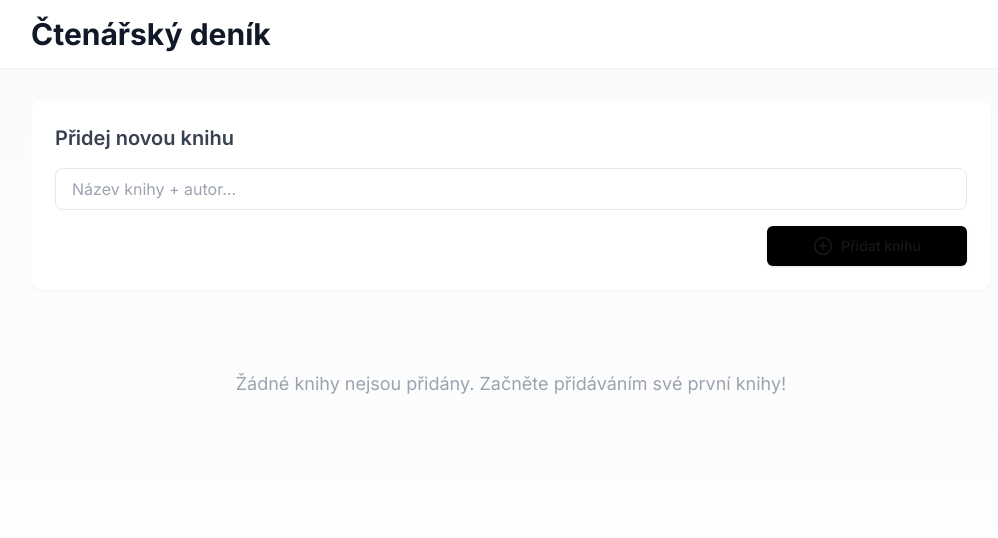
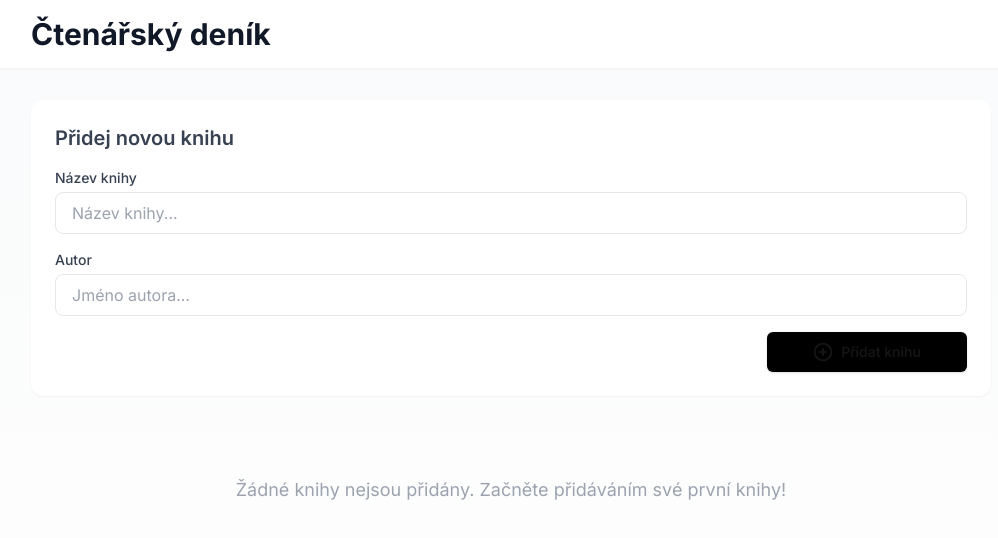
Before and after one commit to VilemB/ectenarak, a Next.js app: page / in a window 1280 px wide. Shown: the top 538 px of the page, without its empty margins (129-1127 px from the left). Built offline with nearby package versions, Linux system fonts and the light colour scheme.

Commit message:
Providing author

```diff
--- a/src/app/api/generate-summary/route.ts
+++ b/src/app/api/generate-summary/route.ts
@@ -7,10 +7,10 @@ const openai = new OpenAI({
 
 export async function POST(request: Request) {
   try {
-    const { bookTitle, notes } = await request.json();
+    const { bookTitle, author, notes } = await request.json();
 
     const response = await openai.chat.completions.create({
-      model: "gpt-4o-mini",
+      model: "gpt-4",
       messages: [
         {
           role: "system",
@@ -19,7 +19,7 @@ export async function POST(request: Request) {
         },
         {
           role: "user",
-          content: `Vytvoř strukturované shrnutí knihy "${bookTitle}". Zaměř se na:
+          content: `Vytvoř strukturované shrnutí knihy "${bookTitle}" od autora ${author}. Zaměř se na:
 
 1. Hlavní dějovou linii
 2. Klíčové postavy a jejich charakteristiku
--- a/src/app/page.tsx
+++ b/src/app/page.tsx
@@ -11,6 +11,7 @@ import { generateId } from "@/lib/utils";
 export default function Home() {
   const [books, setBooks] = useLocalStorage<Book[]>("books", []);
   const [newBookTitle, setNewBookTitle] = useState("");
+  const [newBookAuthor, setNewBookAuthor] = useState("");
   const [error, setError] = useState("");
 
   const handleAddBook = (e: React.FormEvent) => {
@@ -18,27 +19,35 @@ export default function Home() {
     setError("");
 
     const title = newBookTitle.trim();
-    if (!title) {
-      setError("Prosím zadejte název knihy");
+    const author = newBookAuthor.trim();
+
+    if (!title || !author) {
+      setError("Prosím vyplňte název knihy a autora");
       return;
     }
 
     // Check for duplicates
     if (
-      books.some((book) => book.title.toLowerCase() === title.toLowerCase())
+      books.some(
+        (book) =>
+          book.title.toLowerCase() === title.toLowerCase() &&
+          book.author.toLowerCase() === author.toLowerCase()
+      )
     ) {
-      setError("Tato kniha již existuje");
+      setError("Tato kniha od tohoto autora již existuje");
       return;
     }
 
     const newBook: Book = {
       id: generateId(),
       title: title,
+      author: author,
       createdAt: new Date().toISOString(),
     };
 
     setBooks([...books, newBook]);
     setNewBookTitle("");
+    setNewBookAuthor("");
   };
 
   const handleDeleteBook = (bookId: string) => {
@@ -59,34 +68,64 @@ export default function Home() {
             Přidej novou knihu
           </h2>
           <form onSubmit={handleAddBook} className="space-y-4">
+            <div className="space-y-4">
               <div>
+                <label
+                  htmlFor="title"
+                  className="block text-sm font-medium text-gray-700 mb-1"
+                >
+                  Název knihy
+                </label>
                 <div className="relative">
                   <input
+                    id="title"
                     type="text"
                     value={newBookTitle}
                     onChange={(e) => {
                       setNewBookTitle(e.target.value);
                       setError("");
                     }}
-                  placeholder="Název knihy + autor..."
+                    placeholder="Název knihy..."
                     className={`w-full px-4 py-2 border ${
                       error ? "border-red-300" : "border-gray-200"
                     } text-black rounded-lg focus:outline-none focus:ring-2 ${
                       error ? "focus:ring-red-500" : "focus:ring-blue-500"
                     } focus:border-transparent transition`}
                   />
-                {error && (
-                  <div className="absolute inset-y-0 right-0 flex items-center pr-3">
-                    <AlertCircle className="h-5 w-5 text-red-500" />
                 </div>
-                )}
+              </div>
+              <div>
+                <label
+                  htmlFor="author"
+                  className="block text-sm font-medium text-gray-700 mb-1"
+                >
+                  Autor
+                </label>
+                <div className="relative">
+                  <input
+                    id="author"
+                    type="text"
+                    value={newBookAuthor}
+                    onChange={(e) => {
+                      setNewBookAuthor(e.target.value);
+                      setError("");
+                    }}
+                    placeholder="Jméno autora..."
+                    className={`w-full px-4 py-2 border ${
+                      error ? "border-red-300" : "border-gray-200"
+                    } text-black rounded-lg focus:outline-none focus:ring-2 ${
+                      error ? "focus:ring-red-500" : "focus:ring-blue-500"
+                    } focus:border-transparent transition`}
+                  />
+                </div>
+              </div>
             </div>
             {error && (
-                <p className="mt-1 text-sm text-red-500 flex items-center gap-1">
+              <p className="text-sm text-red-500 flex items-center gap-1">
+                <AlertCircle className="h-4 w-4" />
                 {error}
               </p>
             )}
-            </div>
             <div className="flex justify-end">
               <Button
                 type="submit"
--- a/src/components/Book.tsx
+++ b/src/components/Book.tsx
@@ -63,6 +63,7 @@ export default function BookComponent({ book, onDelete }: BookProps) {
         },
         body: JSON.stringify({
           bookTitle: book.title,
+          author: book.author,
           notes: notesText || undefined,
         }),
       });
@@ -127,9 +128,7 @@ export default function BookComponent({ book, onDelete }: BookProps) {
             <h2 className="text-xl font-semibold text-gray-900">
               {book.title}
             </h2>
-            <p className="text-sm text-gray-500 mt-1">
-              {regularNotes.length} poznámek
-            </p>
+            <p className="text-sm text-gray-500 mt-1">{book.author}</p>
           </div>
           <div className="flex items-center gap-2">
             <Button
--- a/src/types/index.ts
+++ b/src/types/index.ts
@@ -1,6 +1,7 @@
 export interface Book {
   id: string;
   title: string;
+  author: string;
   createdAt: string;
 }
 
```
Lines whose indentation alone changed are shown as unchanged.
